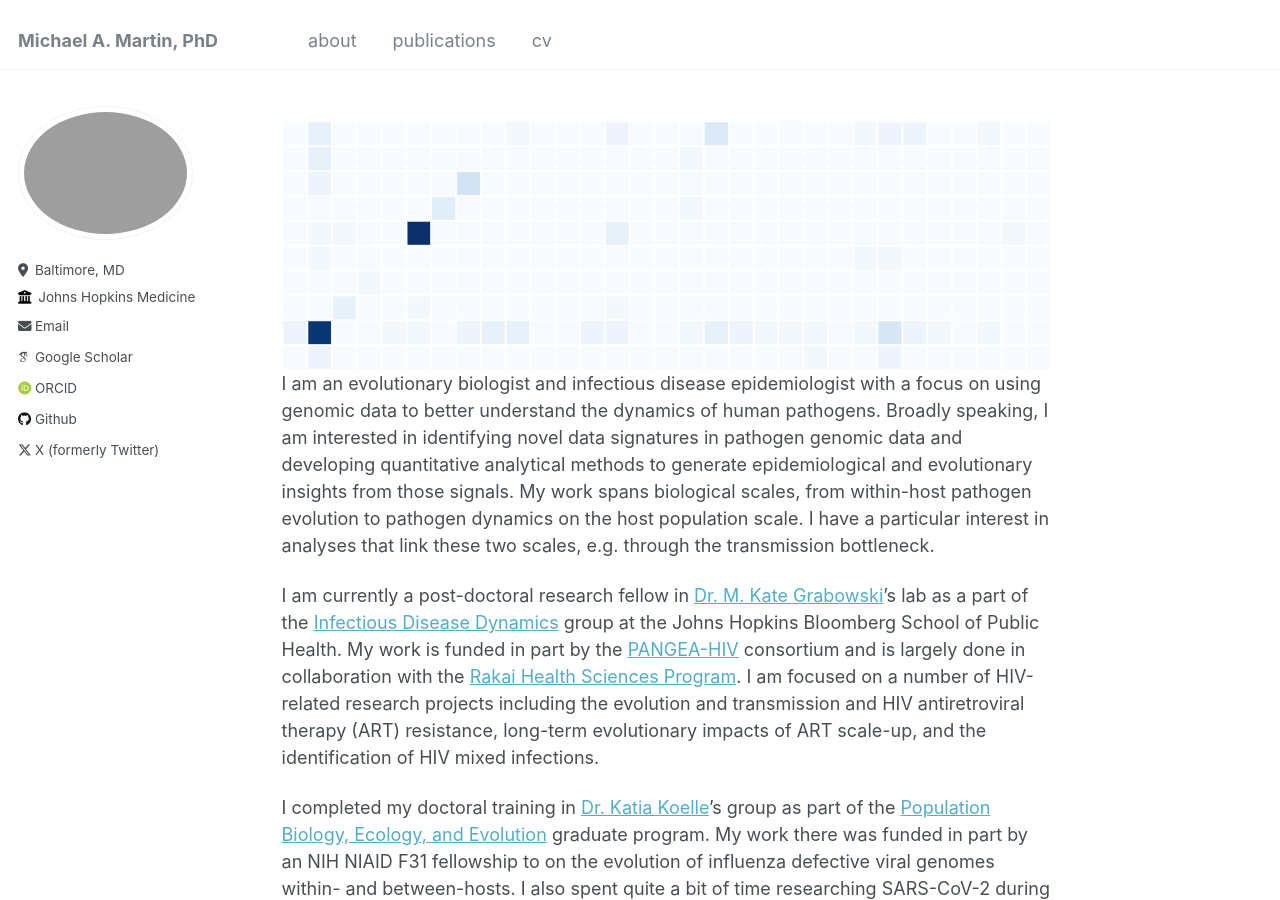
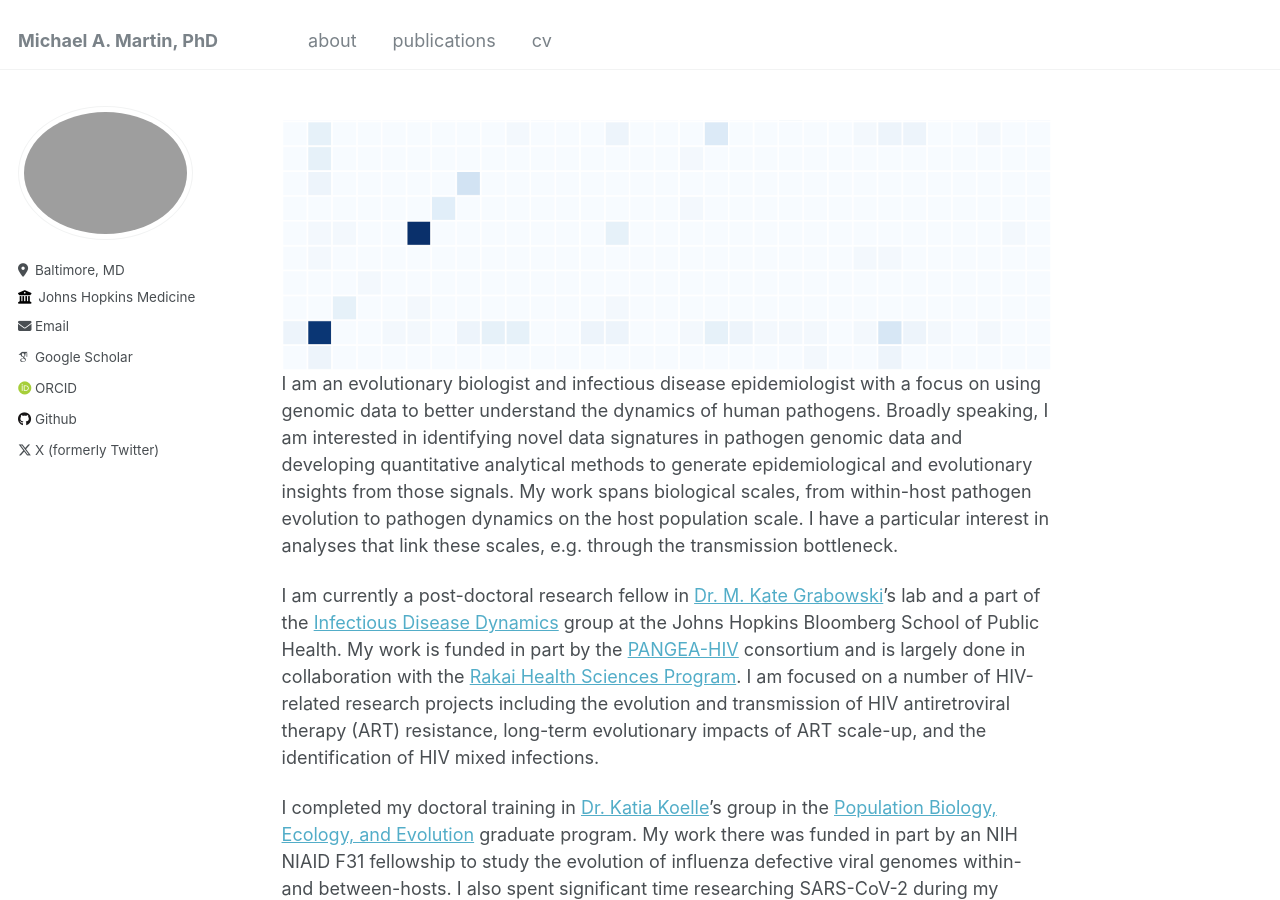
Before and after one commit to m-a-martin/m-a-martin.github.io, a Jekyll site: the page built from _pages/about.md, in a window 1280 px wide and 900 px high. Built offline with Jekyll 4.4.1, drawn with Linux system fonts in a browser that asks for light colours; some web fonts are replaced; some of the changed text lies outside the part shown.

Commit message:
Update about.md

```diff
--- a/_pages/about.md
+++ b/_pages/about.md
@@ -7,11 +7,11 @@ redirect_from:
   - /about.html
 ---
 ![background](/files/background.png)
-I am an evolutionary biologist and infectious disease epidemiologist with a focus on using genomic data to better understand the dynamics of human pathogens. Broadly speaking, I am interested in identifying novel data signatures in pathogen genomic data and developing quantitative analytical methods to generate epidemiological and evolutionary insights from those signals. My work spans biological scales, from within-host pathogen evolution to pathogen dynamics on the host population scale. I have a particular interest in analyses that link these two scales, e.g. through the transmission bottleneck.
+I am an evolutionary biologist and infectious disease epidemiologist with a focus on using genomic data to better understand the dynamics of human pathogens. Broadly speaking, I am interested in identifying novel data signatures in pathogen genomic data and developing quantitative analytical methods to generate epidemiological and evolutionary insights from those signals. My work spans biological scales, from within-host pathogen evolution to pathogen dynamics on the host population scale. I have a particular interest in analyses that link these scales, e.g. through the transmission bottleneck.
 
-I am currently a post-doctoral research fellow in [Dr. M. Kate Grabowski](https://profiles.hopkinsmedicine.org/provider/Kate+K.+Grabowski/2777015)'s lab as a part of the [Infectious Disease Dynamics](https://www.iddynamics.jhsph.edu) group at the Johns Hopkins Bloomberg School of Public Health. My work is funded in part by the [PANGEA-HIV](https://www.pangea-hiv.org) consortium and is largely done in collaboration with the [Rakai Health Sciences Program](https://www.rhsp.org). I am focused on a number of HIV-related research projects including the evolution and transmission and HIV antiretroviral therapy (ART) resistance, long-term evolutionary impacts of ART scale-up, and the identification of HIV mixed infections.
+I am currently a post-doctoral research fellow in [Dr. M. Kate Grabowski](https://profiles.hopkinsmedicine.org/provider/Kate+K.+Grabowski/2777015)'s lab and a part of the [Infectious Disease Dynamics](https://www.iddynamics.jhsph.edu) group at the Johns Hopkins Bloomberg School of Public Health. My work is funded in part by the [PANGEA-HIV](https://www.pangea-hiv.org) consortium and is largely done in collaboration with the [Rakai Health Sciences Program](https://www.rhsp.org). I am focused on a number of HIV-related research projects including the evolution and transmission of HIV antiretroviral therapy (ART) resistance, long-term evolutionary impacts of ART scale-up, and the identification of HIV mixed infections.
 
-I completed my doctoral training in [Dr. Katia Koelle](https://scholarblogs.emory.edu/koellelab/)'s group as part of the [Population Biology, Ecology, and Evolution](https://biomed.emory.edu/PROGRAM_SITES/PBEE/index.html) graduate program. My work there was funded in part by an NIH NIAID F31 fellowship to on the evolution of influenza defective viral genomes within- and between-hosts. I also spent quite a bit of time researching SARS-CoV-2 during my doctoral training including [estimation of the transmission bottleneck](https://doi.org/10.1126/scitranslmed.abh1803) and [phylodynamic epidemiological modeling](https://www.nature.com/articles/s41467-020-19248-0).
+I completed my doctoral training in [Dr. Katia Koelle](https://scholarblogs.emory.edu/koellelab/)'s group in the [Population Biology, Ecology, and Evolution](https://biomed.emory.edu/PROGRAM_SITES/PBEE/index.html) graduate program. My work there was funded in part by an NIH NIAID F31 fellowship to study the evolution of influenza defective viral genomes within- and between-hosts. I also spent significant time researching SARS-CoV-2 during my doctoral training including [estimating the transmission bottleneck](https://doi.org/10.1126/scitranslmed.abh1803) and [phylodynamic epidemiological modeling](https://www.nature.com/articles/s41467-020-19248-0).
 
 Prior to my doctoral training I earned a master's in epidemiology at the Harvard T.H. Chan School of Public Health where I did research in the [Center for Communicable Disease Dynamics](https://ccdd.hsph.harvard.edu) with Dr. Bill Hanage. Here I mainly focused on the [within-host genomic diversity of *M. tuberculosis*](https://doi.org/10.1099/mgen.0.000217).
 
```
